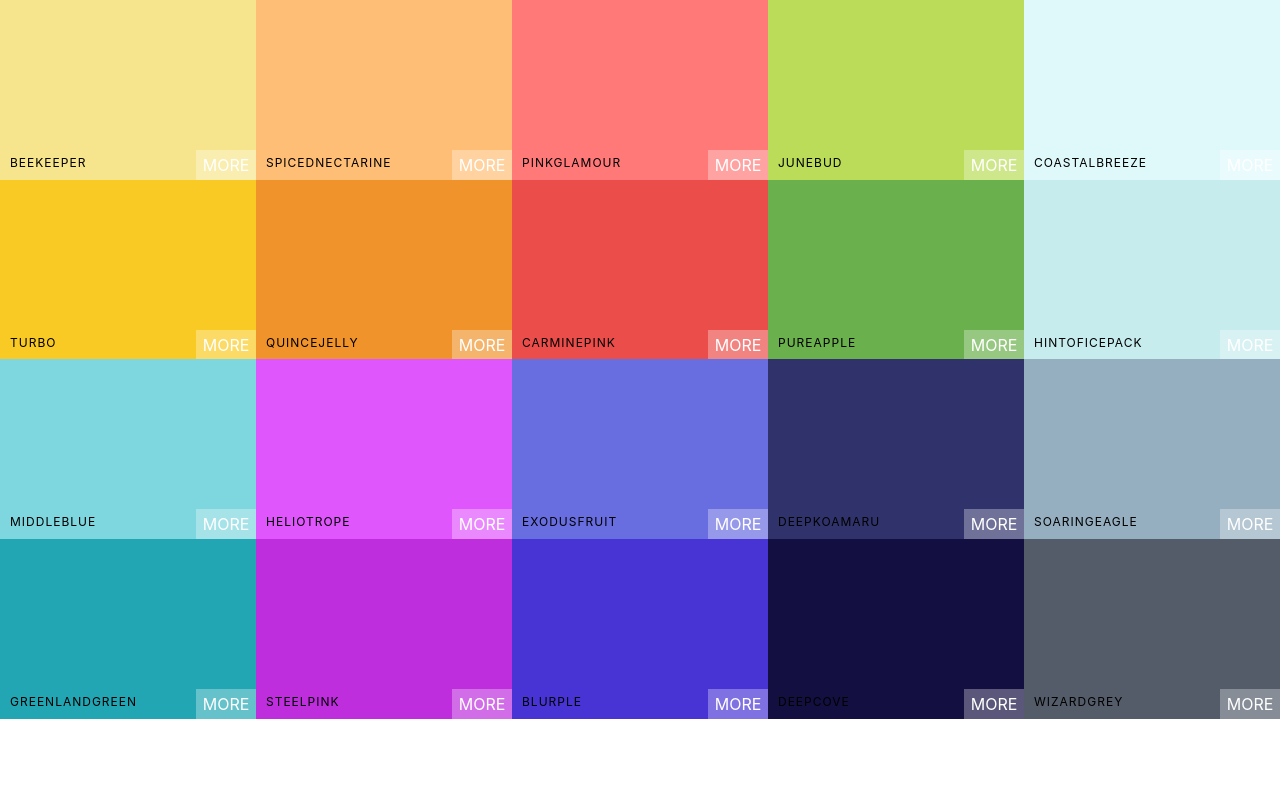
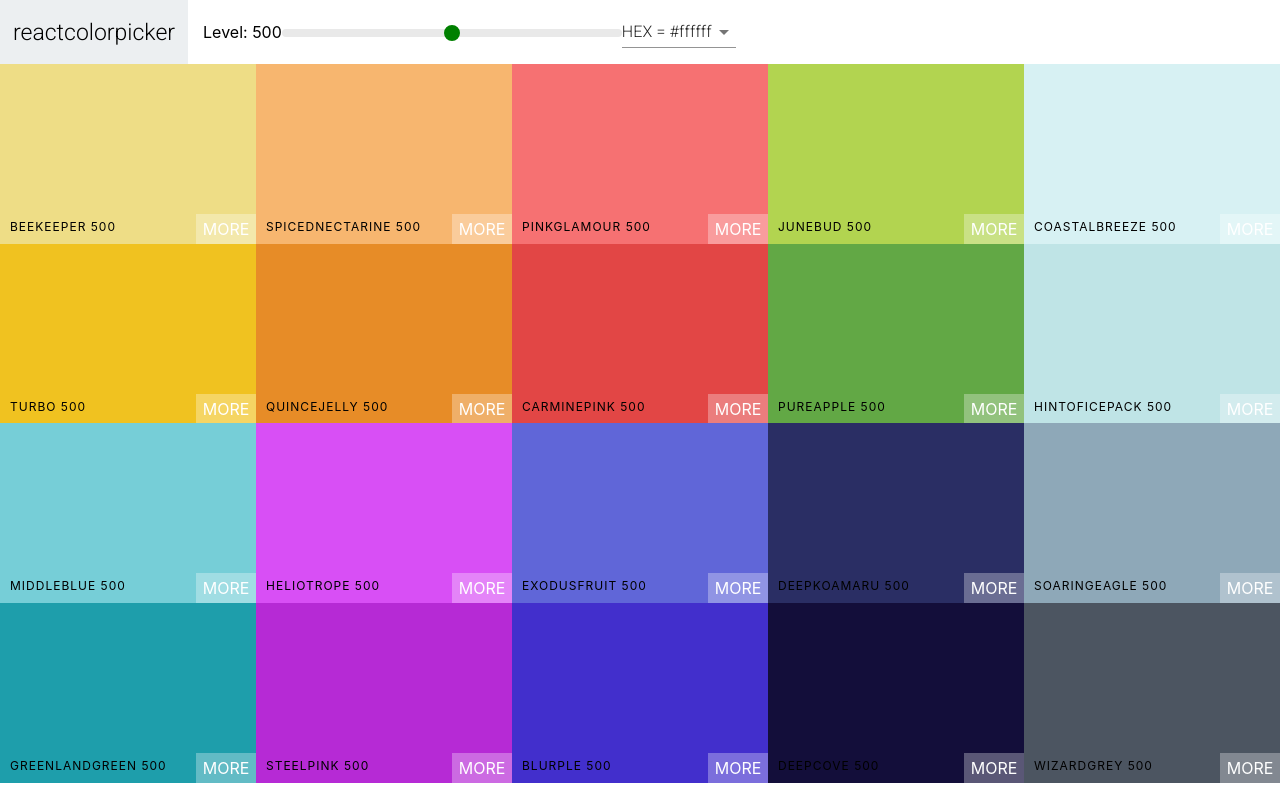
Before and after one commit to ysg81/REACT-colors_app, a React (Create React App) app: page / in a window 1280 px wide. Built offline with nearby package versions, Linux system fonts and the light colour scheme.

Commit message:
rc-slider & material ui 적용

```diff
--- a/package.json
+++ b/package.json
@@ -3,10 +3,12 @@
   "version": "0.1.0",
   "private": true,
   "dependencies": {
+    "@material-ui/core": "^4.12.2",
     "@testing-library/jest-dom": "^5.11.4",
     "@testing-library/react": "^11.1.0",
     "@testing-library/user-event": "^12.1.10",
     "chroma-js": "^2.1.2",
+    "rc-slider": "^9.7.2",
     "react": "^17.0.2",
     "react-copy-to-clipboard": "^5.0.3",
     "react-dom": "^17.0.2",
--- a/public/index.html
+++ b/public/index.html
@@ -9,6 +9,9 @@
       name="description"
       content="Web site created using create-react-app"
     />
+    <link rel="preconnect" href="https://fonts.googleapis.com">
+<link rel="preconnect" href="https://fonts.gstatic.com" crossorigin>
+<link href="https://fonts.googleapis.com/css2?family=Roboto:wght@300&display=swap" rel="stylesheet">
     <link rel="apple-touch-icon" href="%PUBLIC_URL%/logo192.png" />
     <!--
       manifest.json provides metadata used when your web app is installed on a
--- a/src/App.js
+++ b/src/App.js
@@ -1,4 +1,3 @@
-import logo from './logo.svg';
 import './App.css';
 import Palette from './components/Palette';
 import seedColors from './seedColors'
@@ -8,7 +7,7 @@ function App() {
   console.log(generatePalette(seedColors[4]))
   return (
     <div>
-      <Palette palette={seedColors[4]}/>
+      <Palette palette={(generatePalette(seedColors[4]))}/>
     </div>
   );
 }
--- a/src/components/Palette.js
+++ b/src/components/Palette.js
@@ -1,13 +1,24 @@
-import React from 'react'
+import React,{useState} from 'react'
 import ColorBox from './ColorBox'
 import './Palette.css'
+import Navbar from './partial/Navbar'
 
 function Palette({palette}) {
-  const colorBoxes = palette.colors.map(color => (
-    <ColorBox background={color.color} name={color.name} />
+
+  const [level, setLevel] = useState(500)
+  const [format, setFormat] = useState("hex")
+  const changeLevel = (newlevel) => {
+    setLevel(newlevel)
+  }
+  const colorBoxes = palette.colors[level].map(color => (
+    <ColorBox background={color[format]} name={color.name} />
   ))
+  const changeFormat = (val) => {
+    setFormat(val)
+  }
   return (
     <div className="Palette">
+    <Navbar level={level} changeLevel={changeLevel} handleChange={changeFormat}/>
       {/* Navbar */}
       <div className="Palette-colors">
         {colorBoxes}
--- /dev/null
+++ b/src/components/partial/Navbar.css
@@ -0,0 +1,48 @@
+.Navbar{
+  display: flex;
+  align-items: center;
+  justify-content: flex-start;
+  height: 8vh;
+}
+
+.logo{
+  margin-right: 15px;
+  padding: 0 13px;
+  font-size: 23px;
+  background-color: #eceff1;
+  font-family: Roboto;
+  height: 100%;
+  display: flex;
+  align-items: center;
+}
+
+.logo a{
+  text-decoration: none;
+  color: #000;
+}
+
+.slider{
+  width: 340px;
+  margin: 0 0px;
+  display: inline-block;
+}
+
+.rc-slider-track {
+  background-color: transparent;
+}
+.rc-slider-rail {
+  height: 8px;
+}
+.rc-slider-handle,
+.rc-slider-handle:active,
+.rc-slider-handle:focus,
+.rc-slider-handle:hover{
+  background-color: green;
+  outline: none;
+  border: 2px solid green;
+  box-shadow: none;
+  cursor: pointer;
+  width: 16px;
+  height: 16px;
+  margin-top: -4px;
+}
--- /dev/null
+++ b/src/components/partial/Navbar.js
@@ -0,0 +1,44 @@
+import React,{useState} from 'react'
+import Select from '@material-ui/core/Select'
+import MenuItem from '@material-ui/core/MenuItem'
+
+import 'rc-slider/assets/index.css'
+import './Navbar.css'
+import Slider from 'rc-slider'
+
+function Navbar(props) {
+  const [format, setFormat] = useState("hex")
+  const {level, changeLevel, handleChange} = props
+  const thisChange = (e) => {
+    setFormat(e.target.value)
+    handleChange(e.target.value)
+  }
+  return (
+    <nav className="Navbar">
+      <div className="logo">
+        <a href="/">reactcolorpicker</a>
+      </div>
+      <div className="slider-container">
+        <span>Level: {level}</span>
+        <div className="slider">
+          <Slider
+            defaultValue={level}
+            min={100}
+            max={900}
+            step={100}
+            onAfterChange={changeLevel}
+          />
+        </div>
+      </div>
+      <div className="select-container">
+        <Select value={format} onChange={thisChange}>
+          <MenuItem value="hex">HEX = #ffffff</MenuItem>
+          <MenuItem value="rgb">RGB = rgb(255,255,255)</MenuItem>
+          <MenuItem value="rgba">RGBA = rgba(255,255,255,1.0)</MenuItem>
+        </Select>
+      </div>
+    </nav>
+  )
+}
+
+export default Navbar
--- a/src/index.css
+++ b/src/index.css
@@ -6,6 +6,9 @@ body {
   -webkit-font-smoothing: antialiased;
   -moz-osx-font-smoothing: grayscale;
 }
+body::-webkit-scrollbar{
+  display: none;
+}
 
 code {
   font-family: source-code-pro, Menlo, Monaco, Consolas, 'Courier New',
```
Also changed, not shown: 1 other file (tests, documents, lock files or other folders).
